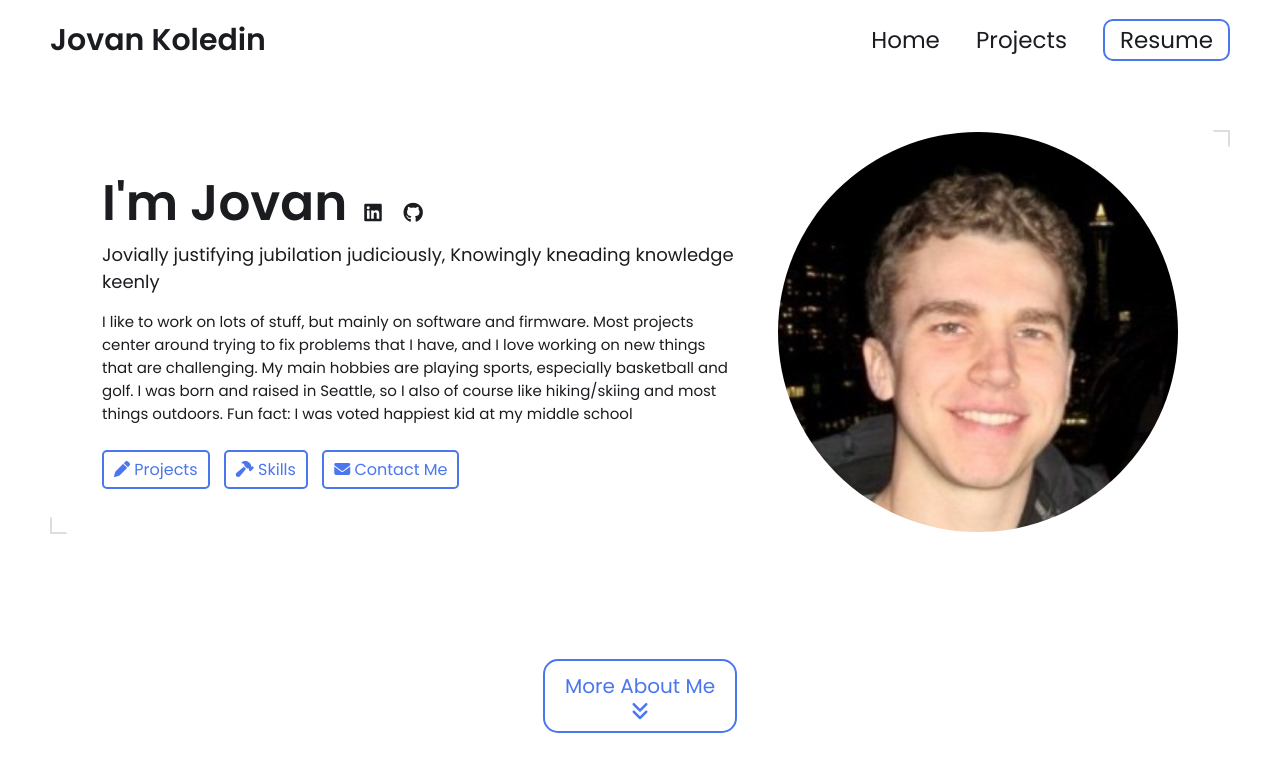
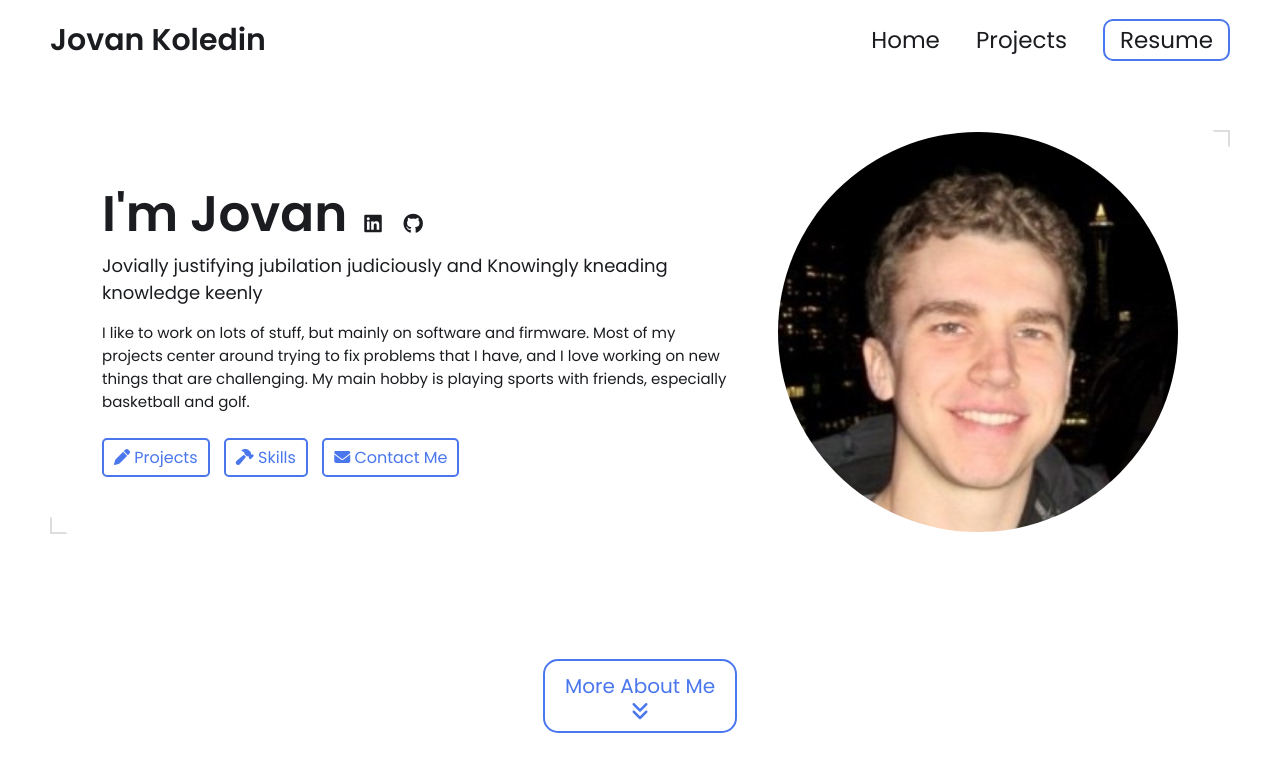
Before and after one commit to jovankoledin/jovankoledin.github.io, a Jekyll site: the page built from index.html, in a window 1280 px wide and 900 px high. Shown: the top 772 px of the window. Built offline with Jekyll 4.4.1, drawn with Linux system fonts in a browser that asks for light colours.

Commit message:
Update _config.yml

```diff
--- a/_config.yml
+++ b/_config.yml
@@ -13,12 +13,12 @@ title: Jovan Koledin's Portfolio # This is what shows up in the tab of the brows
 
 # Hero Section
 name: Jovan Koledin
-headline: Jovially justifying jubilation judiciously, Knowingly kneading knowledge keenly
+headline: Jovially justifying jubilation judiciously and Knowingly kneading knowledge keenly
 description: >- # dont remove this line. this will ignore all new lines until the next section
   I like to work on lots of stuff, but mainly on software and firmware.
-  Most projects center around trying to fix problems that I have, and I love working on new things that are challenging.
-  My main hobbies are playing sports, especially basketball and golf.
-  I was born and raised in Seattle, so I also of course like hiking/skiing and most things outdoors. Fun fact: I was voted happiest kid at my middle school
+  Most of my projects center around trying to fix problems that I have, and I love working on new things that are challenging.
+  My main hobby is playing sports with friends, especially basketball and golf.
+
 
 # Place your profile image in /assets/images/profile-image/folder and edit the file name
 profile_image: ./assets/images/profile-image/pfp.jpg
```
